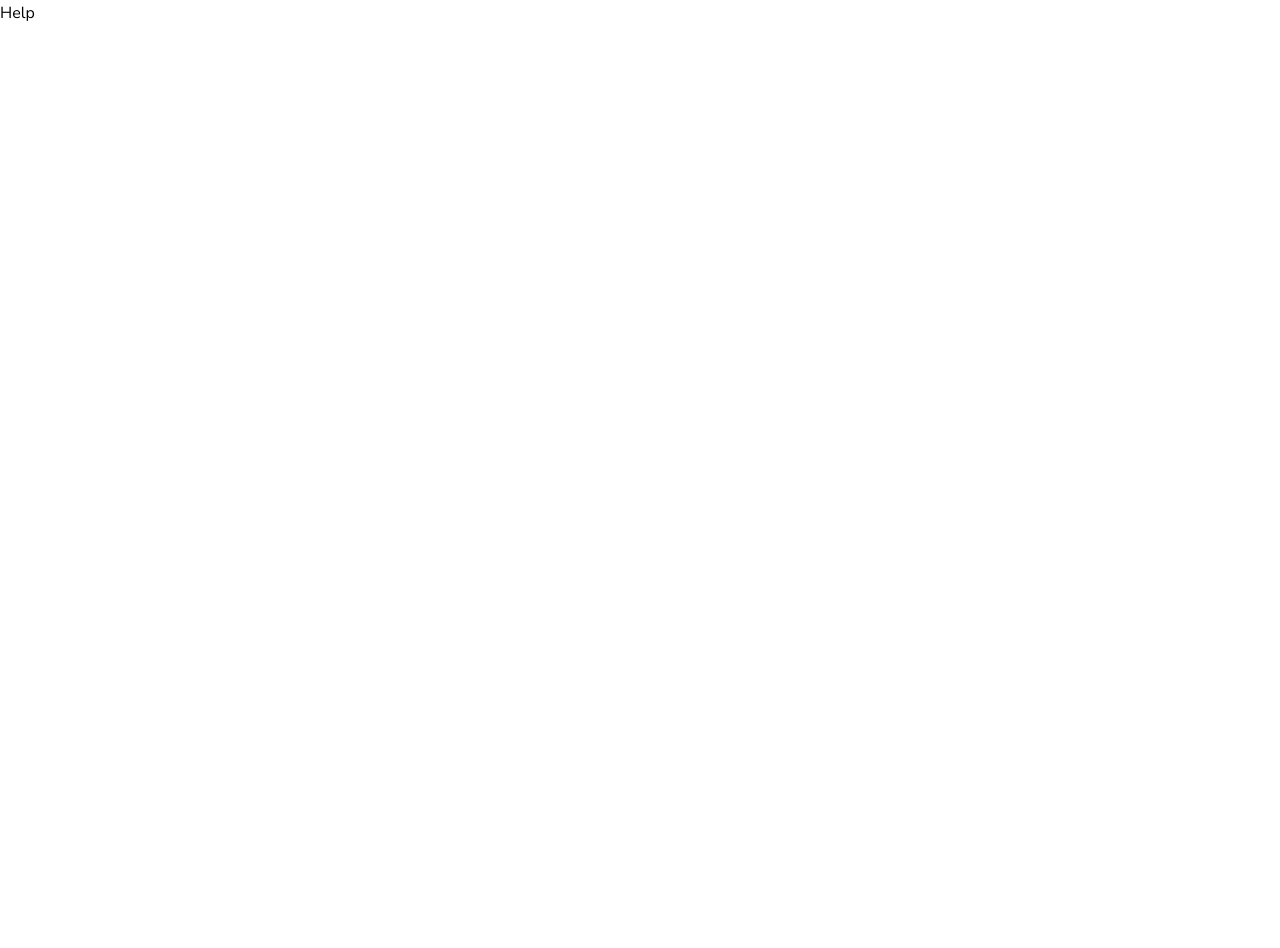
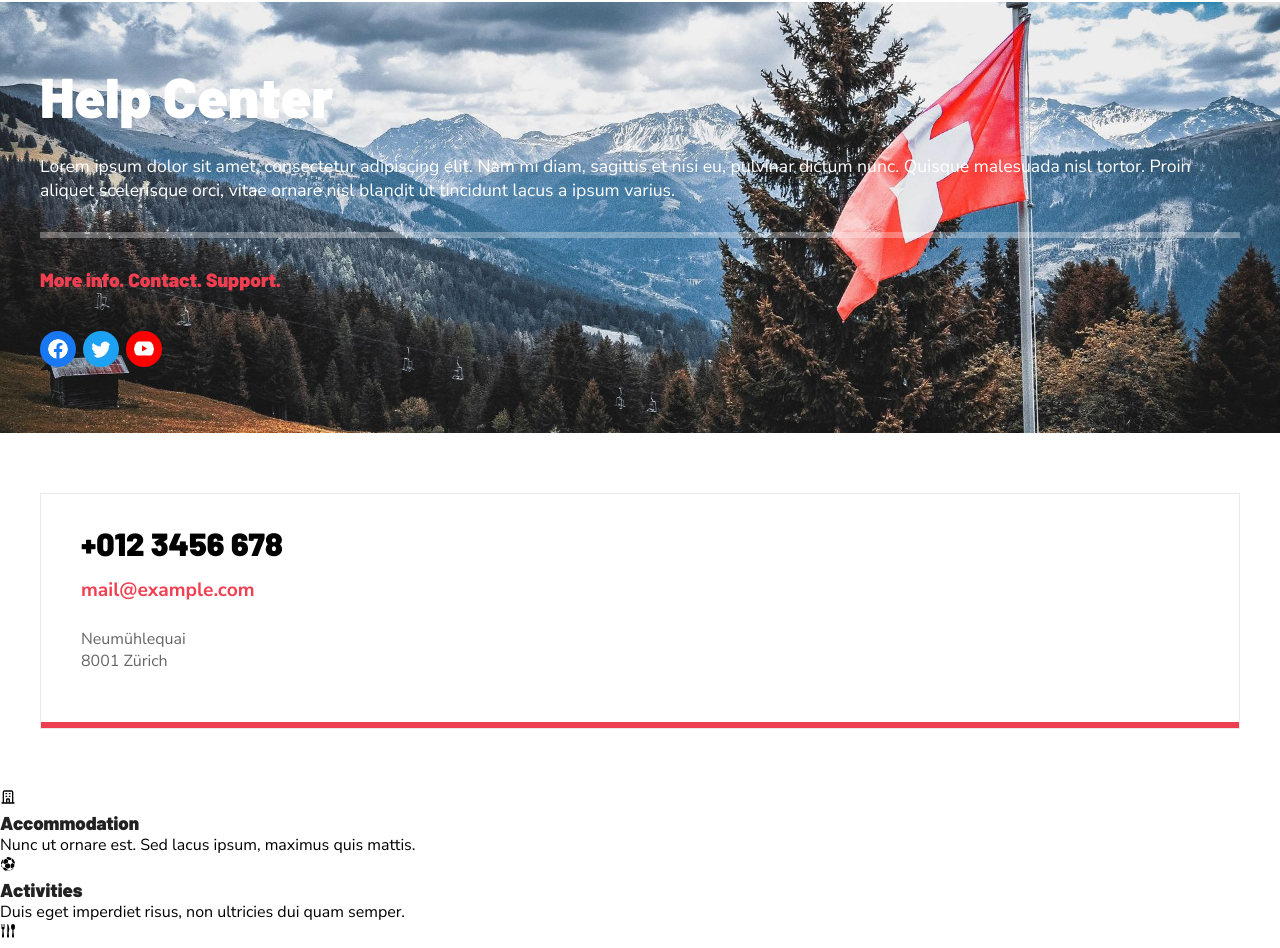
Before and after one commit to YannFigueiredo/travel-guide, a React (Create React App) app: page /help in a window 1280 px wide. Shown: the part 123-1071 px from the top of the page. Before the commit the page ends 800 px from the top, so only its background shows below. Built offline with nearby package versions, Linux system fonts and the light colour scheme.

Commit message:
Adicionada página de ajuda

```diff
--- /dev/null
+++ b/src/components/Social/index.js
@@ -0,0 +1,18 @@
+import { BsFacebook, BsTwitter, BsYoutube } from 'react-icons/bs';
+import { ContainerSocial } from './style';
+
+export default function Social(){
+    return(
+        <ContainerSocial>
+            <BsFacebook className='btn-social' size={20} color='#fff' style={{
+                backgroundColor: 'rgb(23, 120, 242)'
+            }}/>
+            <BsTwitter className='btn-social' size={20} color='#fff' style={{
+                backgroundColor: 'rgb(29, 161, 242)'
+            }}/>
+            <BsYoutube className='btn-social' size={20} color='#fff' style={{
+                backgroundColor: 'rgb(255, 0, 0)'
+            }}/>
+        </ContainerSocial>
+    );
+}
--- /dev/null
+++ b/src/components/Social/style.js
@@ -0,0 +1,16 @@
+import styled from 'styled-components';
+
+export const ContainerSocial = styled.div`
+    .btn-social{
+        margin-right: 7px;
+        transition: all ease .3s;
+        cursor: pointer;
+        box-sizing: content-box;
+        border-radius: 50%;
+        padding: 8px;
+
+        &:hover{
+            transform: scale(1.1);
+        }
+    }
+`
--- a/src/pages/Help/index.js
+++ b/src/pages/Help/index.js
@@ -1,7 +1,52 @@
+import Social from '../../components/Social';
+import { HiOutlineOfficeBuilding } from 'react-icons/hi';
+import { GiSoccerBall, GiForkKnifeSpoon } from 'react-icons/gi';
+import { ContainerHelp, IntroHelp, Contact } from './style';
+
 export default function Help(){
     return(
-        <div>
-            Help
-        </div>
+        <ContainerHelp>
+            <IntroHelp>
+                <h1>Help Center</h1>
+                <p>Lorem ipsum dolor sit amet, consectetur adipiscing elit. Nam mi diam, sagittis et nisi eu, pulvinar dictum nunc. Quisque malesuada nisl tortor. Proin aliquet scelerisque orci, vitae ornare nisl blandit ut tincidunt lacus a ipsum varius.</p>
+                <hr/>
+                <span>More info. Contact. Support.</span>
+                <Social/>
+            </IntroHelp>
+            <Contact>
+                <div>
+                    <span>+012 3456 678</span>
+                    <span>mail@example.com</span>
+                    <span>
+                        Neumühlequai<br/>
+                        8001 Zürich
+                    </span>
+                </div>
+                <hr/>
+            </Contact>
+            <div>
+                <div>
+                    <HiOutlineOfficeBuilding/>
+                    <div>
+                        <h3>Accommodation</h3>
+                        <p>Nunc ut ornare est. Sed lacus ipsum, maximus quis mattis.</p>
+                    </div>
+                </div>
+                <div>
+                    <GiSoccerBall/>
+                    <div>
+                        <h3>Activities</h3>
+                        <p>Duis eget imperdiet risus, non ultricies dui quam semper.</p>
+                    </div>
+                </div>
+                <div>
+                    <GiForkKnifeSpoon/>
+                    <div>
+                        <h3>Food</h3>
+                        <p>Proin viverra mauris vitae eros interdum posuere phasellus </p>
+                    </div>
+                </div>
+            </div>
+        </ContainerHelp>
     );
 }
--- /dev/null
+++ b/src/pages/Help/style.js
@@ -0,0 +1,83 @@
+import styled from 'styled-components';
+import bg from '../../assets/help-bg.jpg';
+
+export const ContainerHelp = styled.div`
+
+`
+
+export const IntroHelp = styled.div`
+    background: rgba(0, 0, 0, .5);
+    background-image: url(${bg});
+    background-size: cover;
+    background-position: center center;
+
+    padding: 60px 20px 60px 20px;
+
+    h1{
+        color: white;
+        font-size: 3.5em;
+        margin-bottom: 25px;
+    }
+
+    p{
+        color: white;
+        font-size: 1.1em;
+    }
+
+    hr{
+        margin: 30px 0px;
+        border: 3px solid rgba(255, 255, 255, .3);
+    }
+
+    span{
+        color: rgb(241, 63, 82);
+        font-family: 'Barlow', sans-serif;
+        font-weight: 900;
+        font-size: 1.2em;
+        margin-bottom: 40px;
+        display: inline-block;
+    }
+
+    @media screen and (min-width: 992px) {
+        padding: 60px 40px 60px 40px;
+    }
+`
+
+export const Contact = styled.div`
+    margin: 60px 20px 60px 20px;
+    border: 1px solid rgb(233, 233, 233);
+
+    div{
+        padding: 30px 40px 50px 40px;
+        display: flex;
+        flex-direction: column;
+    }
+
+    span:nth-child(1){
+        font-family: 'Barlow', sans-serif;
+        font-weight: 900;
+        font-size: 2em;
+        display: inline-block;
+        margin-bottom: 15px;
+    }
+
+    span:nth-child(2){
+        color: rgb(241, 63, 82);
+        font-weight: 700;
+        font-size: 1.2em;
+        display: inline-block;
+        margin-bottom: 25px;
+    }
+
+    span:nth-child(3){
+        color: rgba(0, 0, 0, .6);
+    }
+
+    hr{
+        border: 3px solid rgb(241, 63, 82);
+    }
+
+    @media screen and (min-width: 992px) {
+        margin: 60px 40px 60px 40px;
+    }
+`
--- a/src/pages/News/index.js
+++ b/src/pages/News/index.js
@@ -1,5 +1,4 @@
 import { useState } from 'react';
-import { BsFacebook, BsTwitter, BsYoutube } from 'react-icons/bs';
 import { ContainerNews, IntroNews, SectionNews, Category, Banner, Description } from './style.js';
 import news1 from '../../assets/news1.jpg';
 import news2 from '../../assets/news2.jpg';
@@ -7,6 +6,8 @@ import news3 from '../../assets/news3.jpg';
 import news4 from '../../assets/news4.jpg';
 import news5 from '../../assets/news5.jpg';
 import news6 from '../../assets/news6.jpg';
+
+import Social from '../../components/Social';
 
 export default function News(){
     const [ news, setNews ] = useState([
@@ -26,17 +27,7 @@ export default function News(){
                     Aliquam erat volutpat. Maecenas a nunc velit. Fusce dui orci, auctor quis leo sit amet, scelerisque gravida lectus. Suspendisse potenti.
                 </p>
                 <hr/>
-                <div>
-                    <BsFacebook className='btn-social' size={20} color='#fff' style={{
-                        backgroundColor: 'rgb(23, 120, 242)'
-                    }}/>
-                    <BsTwitter className='btn-social' size={20} color='#fff' style={{
-                        backgroundColor: 'rgb(29, 161, 242)'
-                    }}/>
-                    <BsYoutube className='btn-social' size={20} color='#fff' style={{
-                        backgroundColor: 'rgb(255, 0, 0)'
-                    }}/>
-                </div>
+                <Social/>
             </IntroNews>
             <SectionNews>
                 {news.map(item => (<article key={item.id}>
--- a/src/pages/News/style.js
+++ b/src/pages/News/style.js
@@ -32,19 +32,6 @@ export const IntroNews = styled.section`
     hr{
         border: 4px solid rgb(230, 228, 227);
         margin: 35px 0px;
-    }
-
-    div .btn-social{
-        margin-right: 7px;
-        transition: all ease .3s;
-        cursor: pointer;
-        box-sizing: content-box;
-        border-radius: 50%;
-        padding: 8px;
-
-        &:hover{
-            transform: scale(1.1);
-        }
     }
 `
 
```
Also changed, not shown: src/assets/help-bg.jpg (added).
